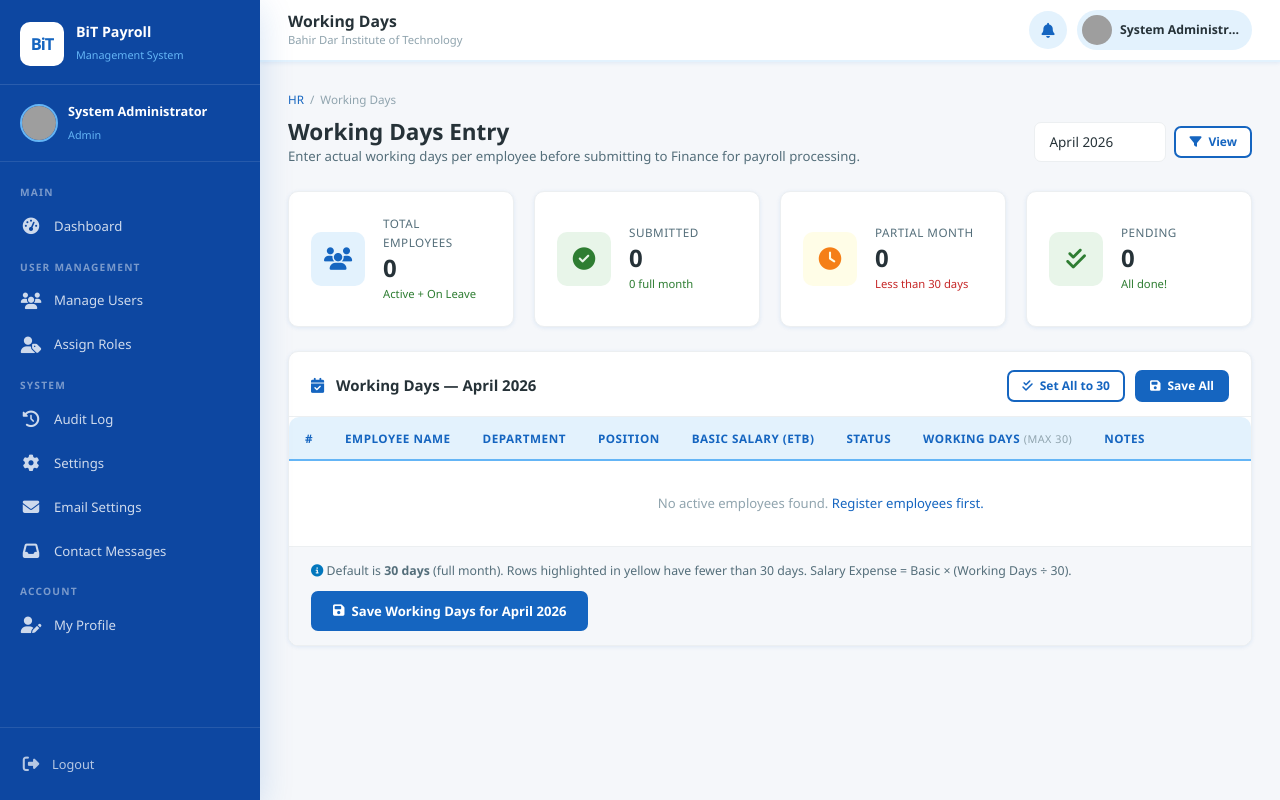
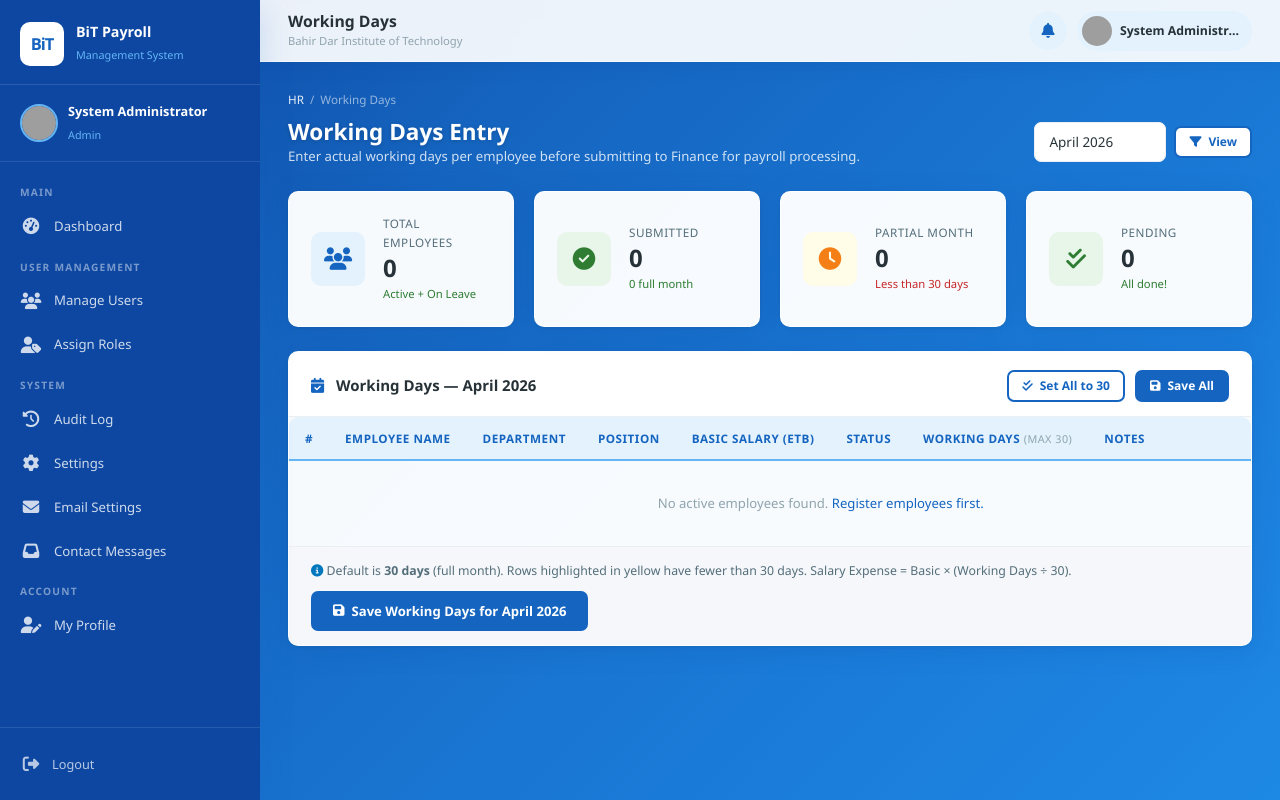
Before and after one commit to efreamenawgaw-source/Web-Based-Payroll-Management-System, a PHP site: page /payroll/pages/hr/working_days.php in a window 1280 px wide. Run offline with PHP 8.4, Linux system fonts and the light colour scheme; a user stored in the database is signed in; data comes from the database, SQL or seed files in the repository; data that the repository does not hold is empty; grey boxes are pictures that could not be loaded.

Commit message:
update the main page css style

```diff
--- a/payroll/assets/css/style.css
+++ b/payroll/assets/css/style.css
@@ -37,6 +37,13 @@
     --font:           'Segoe UI', 'Roboto', Arial, sans-serif;
     --sidebar-width:  260px;
     --topbar-height:  62px;
+
+    /* ── Main body gradient ── */
+    --body-gradient:  linear-gradient(135deg,
+                        #0D47A1 0%,
+                        #1565C0 30%,
+                        #1976D2 60%,
+                        #1E88E5 100%);
 }
 
 /* ---- Reset ---- */
@@ -44,7 +51,8 @@
 html { font-size: 15px; scroll-behavior: smooth; }
 body {
     font-family: var(--font);
-    background: var(--gray-100);
+    background: var(--body-gradient);
+    background-attachment: fixed;
     color: var(--gray-800);
     min-height: 100vh;
     line-height: 1.6;
@@ -291,17 +299,19 @@ p  { margin-bottom: 0.75rem; }
    TOPBAR
    ============================================================ */
 .topbar {
-    background: var(--white);
+    background: rgba(255, 255, 255, 0.92);
+    backdrop-filter: blur(12px);
+    -webkit-backdrop-filter: blur(12px);
     padding: 0 28px;
     height: var(--topbar-height);
     display: flex;
     align-items: center;
     justify-content: space-between;
-    box-shadow: var(--shadow-sm);
+    box-shadow: 0 2px 16px rgba(13, 71, 161, 0.18);
     position: sticky;
     top: 0;
     z-index: 90;
-    border-bottom: 2px solid var(--bg-light);
+    border-bottom: 1px solid rgba(255, 255, 255, 0.6);
     gap: 12px;
     flex-shrink: 0;
 }
@@ -431,29 +441,30 @@ p  { margin-bottom: 0.75rem; }
     flex: 1;
 }
 .page-header { margin-bottom: 24px; }
-.page-header h1 { font-size: 1.5rem; color: var(--gray-800); }
-.page-header p  { color: var(--gray-600); font-size: 0.88rem; margin: 0; }
+.page-header h1 { font-size: 1.5rem; color: var(--white); text-shadow: 0 1px 4px rgba(0,0,0,0.18); }
+.page-header p  { color: rgba(255,255,255,0.80); font-size: 0.88rem; margin: 0; }
 
 .breadcrumb {
     display: flex;
     align-items: center;
     gap: 6px;
     font-size: 0.78rem;
-    color: var(--gray-400);
+    color: rgba(255,255,255,0.70);
     margin-bottom: 8px;
     flex-wrap: wrap;
 }
-.breadcrumb a { color: var(--primary); }
-.breadcrumb span { color: var(--gray-400); }
+.breadcrumb a { color: rgba(255,255,255,0.90); }
+.breadcrumb a:hover { color: var(--white); }
+.breadcrumb span { color: rgba(255,255,255,0.55); }
 
 /* ============================================================
    CARDS
    ============================================================ */
 .card {
-    background: var(--white);
+    background: rgba(255, 255, 255, 0.97);
     border-radius: var(--radius);
-    box-shadow: var(--shadow-sm);
-    border: 1px solid var(--gray-200);
+    box-shadow: 0 4px 24px rgba(13, 71, 161, 0.18), 0 1px 4px rgba(0,0,0,0.08);
+    border: 1px solid rgba(255, 255, 255, 0.80);
     overflow: hidden;
 }
 .card-header {
@@ -464,13 +475,14 @@ p  { margin-bottom: 0.75rem; }
     justify-content: space-between;
     flex-wrap: wrap;
     gap: 8px;
+    background: rgba(255,255,255,0.98);
 }
 .card-header h3 { font-size: 1rem; color: var(--gray-800); }
 .card-body  { padding: 22px; }
 .card-footer {
     padding: 14px 22px;
     border-top: 1px solid var(--gray-200);
-    background: var(--gray-100);
+    background: rgba(245, 247, 250, 0.95);
 }
 
 /* ============================================================
@@ -483,17 +495,17 @@ p  { margin-bottom: 0.75rem; }
     margin-bottom: 28px;
 }
 .stat-card {
-    background: var(--white);
+    background: rgba(255, 255, 255, 0.97);
     border-radius: var(--radius);
     padding: 22px;
-    box-shadow: var(--shadow-sm);
-    border: 1px solid var(--gray-200);
+    box-shadow: 0 4px 24px rgba(13, 71, 161, 0.18), 0 1px 4px rgba(0,0,0,0.08);
+    border: 1px solid rgba(255, 255, 255, 0.80);
     display: flex;
     align-items: center;
     gap: 18px;
     transition: var(--transition);
 }
-.stat-card:hover { box-shadow: var(--shadow-md); transform: translateY(-2px); }
+.stat-card:hover { box-shadow: 0 8px 32px rgba(13,71,161,0.28); transform: translateY(-3px); }
 .stat-icon {
     width: 54px;
     height: 54px;
@@ -951,6 +963,10 @@ tbody tr:last-child { border-bottom: none; }
     /* --- Page content padding --- */
     .page-content { padding: 14px; }
 
+    /* --- Page header text on gradient --- */
+    .page-header h1 { font-size: 1.3rem; color: var(--white); }
+    .page-header p  { color: rgba(255,255,255,0.80); }
+
     /* --- Stats: 2 columns --- */
     .stats-grid {
         grid-template-columns: repeat(2, 1fr);
@@ -1103,8 +1119,12 @@ tbody tr:last-child { border-bottom: none; }
     .pagination,
     .filter-bar { display: none !important; }
 
+    body { background: white !important; }
     .main-content { margin-left: 0 !important; }
     .page-content { padding: 0 !important; }
+    .page-header h1 { color: var(--gray-800) !important; text-shadow: none !important; }
+    .page-header p  { color: var(--gray-600) !important; }
+    .breadcrumb, .breadcrumb a, .breadcrumb span { color: var(--gray-400) !important; }
     .card { box-shadow: none !important; border: 1px solid #ccc !important; }
     table { font-size: 11px; }
     thead th, tbody td { padding: 6px 8px; }
```
